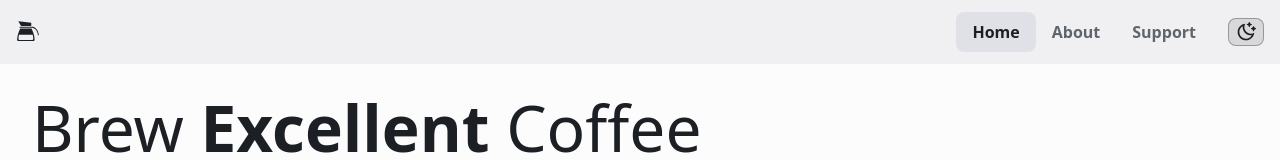
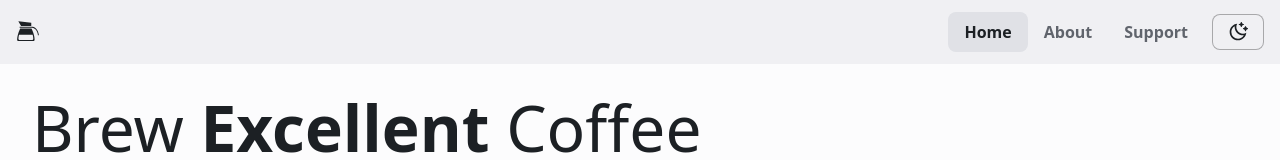
Before and after one commit to nrsimonelli/slow-coffee-two, a React (Create React App) app: page / in a window 1280 px wide. Shown: the top 160 px of the page. Built offline with nearby package versions, Linux system fonts and the light colour scheme.

Commit message:
minor theme toggle adjustments

```diff
--- a/src/components/Button.tsx
+++ b/src/components/Button.tsx
@@ -119,7 +119,7 @@ export const Button = styled('button', {
         },
       },
       transparent: {
-        backgroundColor: '$ghost1',
+        backgroundColor: 'transparent',
         color: '$hiContrast',
         boxShadow: 'inset 0 0 0 1px $colors$ghost3',
         '&:hover': {
@@ -143,6 +143,8 @@ export const Button = styled('button', {
 });
 
 export const ToggleButton = styled(Button, {
+  px: '$4',
+  py: '$3',
   // boxShadow: 'inset 0 0 0 1px $colors$base7',
   // '&:hover': {
   //   backgroundColor: '$base6',
--- a/src/components/Nav/Nav.tsx
+++ b/src/components/Nav/Nav.tsx
@@ -32,7 +32,7 @@ const Nav = () => {
         css={{
           display: 'none',
           flexGrow: '1',
-          px: '$4',
+          px: '$3',
           height: '$full',
           '@bp1': { display: 'flex' },
           '& > a': {
```
